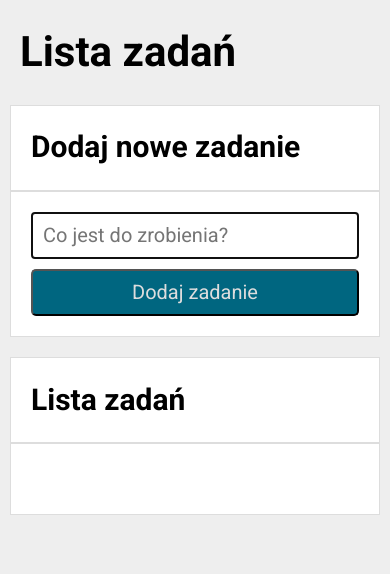
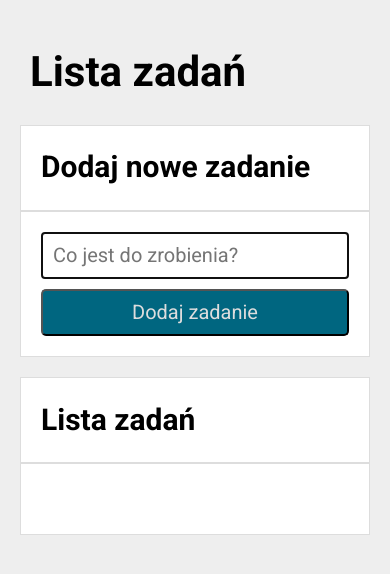
Before and after one commit to PiotrSobek/Lista_zakupow, a plain HTML site: page index.html in a window 390 px wide. Drawn offline with nearby package versions, Linux system fonts and the light colour scheme; a web font is replaced by a local one.

Commit message:
corrected some issues in css

```diff
--- a/css/form.css
+++ b/css/form.css
@@ -44,6 +44,7 @@
     font-size: 20px;
     padding: 10px;
     margin-right: 20px;
+    margin-left: 20px;
     margin-top: 20px;
     margin-bottom: 20px;
     border-radius: 5px;
--- a/css/list.css
+++ b/css/list.css
@@ -62,7 +62,7 @@
     align-items: center;
  }
 
- .grid__item2--textLine {
+ .grid__item2--taskDone {
     text-decoration: line-through;
  }
 
--- a/css/style.css
+++ b/css/style.css
@@ -9,11 +9,13 @@ html {
 .container {
     margin: 0 auto;
     max-width: 900px;
+    padding: 20px;
 }
 
 @media (max-width: 767px) {
     .container {
         margin: 0 auto;
-        max-width: 370px;
+        max-width: 500px;
+        padding: 20px;
     }
 }
```
